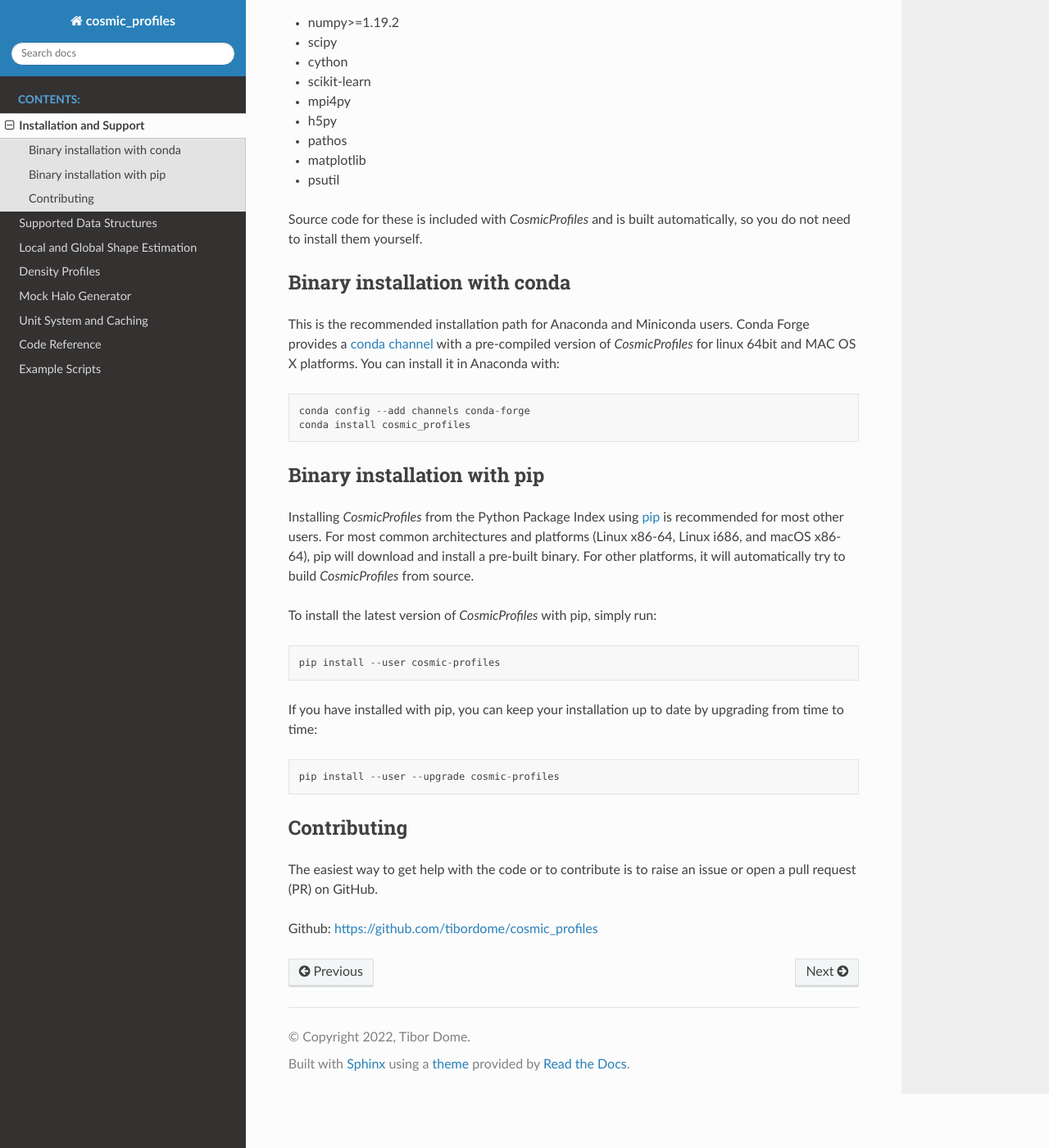
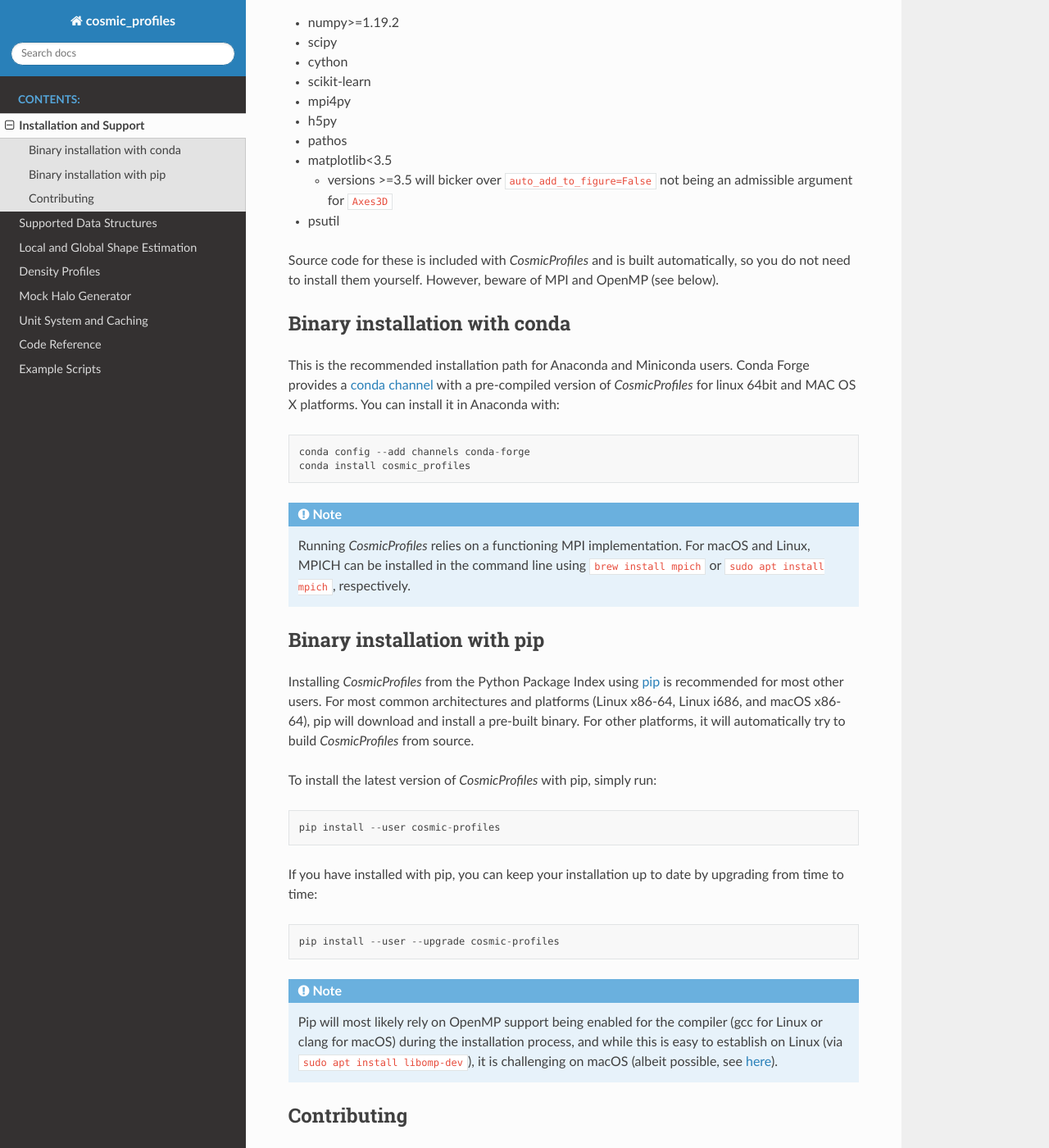
Before and after one commit to tibordome/cosmic_profiles, a Sphinx documentation site: the page built from docs/source/support.rst, in a window 1280 px wide and 1400 px high, scrolled down 192 px. Shown: the whole window at 82% size. Built offline with Sphinx 7.4.7 and the Read the Docs theme 2.0.0, drawn with Linux system fonts in a browser that asks for light colours.

Commit message:
Updated installation doc

```diff
--- a/docs/source/support.rst
+++ b/docs/source/support.rst
@@ -11,11 +11,13 @@
 - mpi4py
 - h5py
 - pathos
-- matplotlib
+- matplotlib<3.5
+
+  - versions >=3.5 will bicker over ``auto_add_to_figure=False`` not being an admissible argument for ``Axes3D``
+
 - psutil
 
-Source code for these is included with *CosmicProfiles* and is built automatically, so you do not need to install them yourself.
-
+Source code for these is included with *CosmicProfiles* and is built automatically, so you do not need to install them yourself. However, beware of MPI and OpenMP (see below).
 
 Binary installation with conda
 *********************************
@@ -24,6 +26,8 @@
 
     conda config --add channels conda-forge
     conda install cosmic_profiles
+
+.. note:: Running *CosmicProfiles* relies on a functioning MPI implementation. For macOS and Linux, MPICH can be installed in the command line using ``brew install mpich`` or ``sudo apt install mpich``, respectively.
 
 Binary installation with pip
 *********************************
@@ -38,6 +42,7 @@
 
     pip install --user --upgrade cosmic-profiles
 
+.. note:: Pip will most likely rely on OpenMP support being enabled for the compiler (gcc for Linux or clang for macOS) during the installation process, and while this is easy to establish on Linux (via ``sudo apt install libomp-dev``), it is challenging on macOS (albeit possible, see `here <https://blog.llvm.org/2015/05/openmp-support_22.html>`_).
 
 Contributing
 ****************************
```
